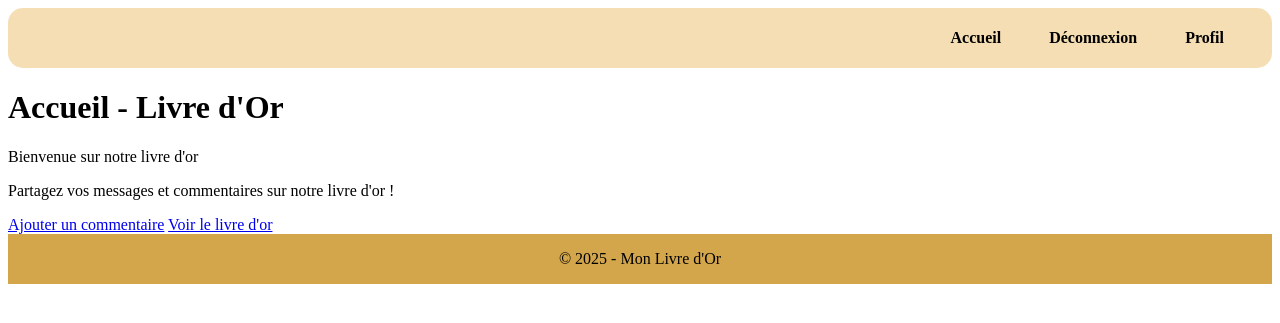
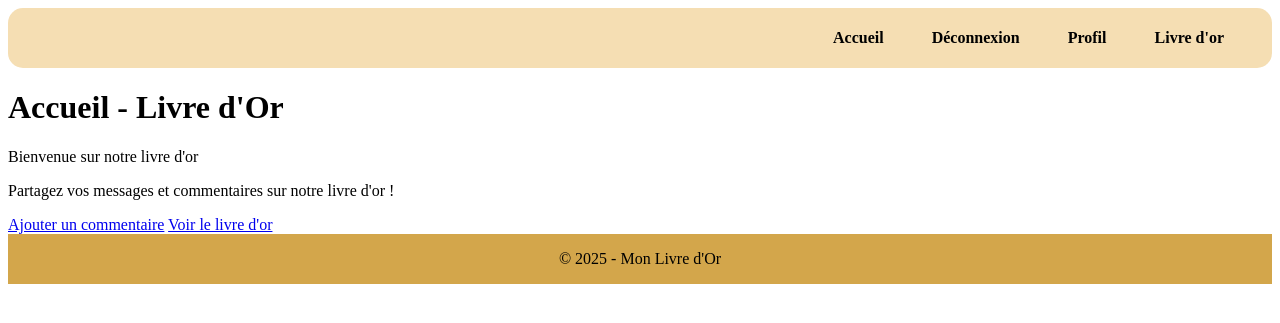
Before and after one commit to flaviemichel-laplateforme/livre-or, a PHP site: page /livre-or/index.php in a window 1280 px wide. Shown: the top 323 px of the page. Run offline with PHP 8.4, Linux system fonts and the light colour scheme; the visitor is signed in with stand-in values (Sample User, id 1).

Commit message:
Ajout d'un lien vers le livre d'or dans le menu de navigation et correction du lien pour voir le livre d'or sur la page d'accueil.

```diff
--- a/views/home/index.php
+++ b/views/home/index.php
@@ -12,7 +12,7 @@
     <?php if (is_logged_in()): ?>
         <div class="actions">
             <a href="<?= url('comment/create') ?>" class="btn btn-primary">Ajouter un commentaire</a>
-            <a href="<?= url('comment/list') ?>" class="btn btn-secondary">Voir le livre d'or</a>
+            <a href="<?= url('comment/livre_or') ?>" class="btn btn-secondary">Voir le livre d'or</a>
         </div>
     <?php else: ?>
         <div class="actions">
--- a/views/layout/header.php
+++ b/views/layout/header.php
@@ -16,6 +16,7 @@
                 <?php if (isset($_SESSION['user_id'])): ?>
                     <li><a href="<?= url('auth/deconnexion') ?>">Déconnexion</a></li>
                     <li><a href="<?= url('user/profile') ?>">Profil</a></li>
+                    <li><a href="<?= url('comment/livre_or') ?>">Livre d'or</a></li>
                 <?php else: ?>
                     <li><a href="<?= url('auth/connexion') ?>">Se connecter</a></li>
                     <li><a href="<?= url('auth/inscription') ?>">S'inscrire</a></li>
```
